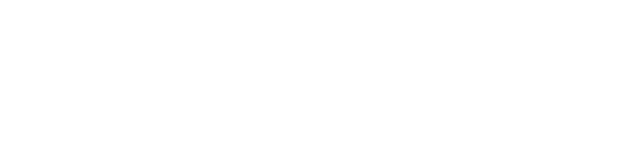
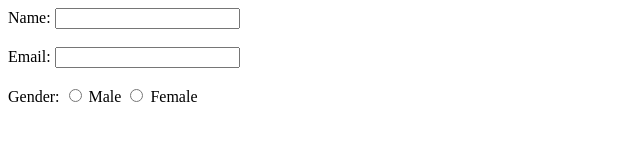
Before and after one commit to acciojob/signup-form-car-ialloyd, a website: page main.html in a window 1280 px wide. Shown: the whole page, without its empty margins (0-640 px from the left). Drawn offline with Linux system fonts and the light colour scheme.

Commit message:
created a submission

```diff
--- a/main.html
+++ b/main.html
@@ -11,6 +11,29 @@
     <script type="text/javascript" src="./script.js">
 </script>
 
+	<form method="post">
+
+		<label for="name">Name:</label>
+		<input type="text" id="name" name="name" required><br><br>
+
+		<label for="email">Email:</label>
+		<input type="email" id="email" name="email" required><br><br>
+
+		<label for="gender">Gender:</label>
+		<input type="radio" id="male" name="gender" required>
+		<label for="male">Male</label>
+		<input type="radio" id="female" name="gender" required>
+		<label for="female">Female</label>
+
+
+
+
+
+
+
+
+	</form>
+
 </body>
 
 </html>
```
